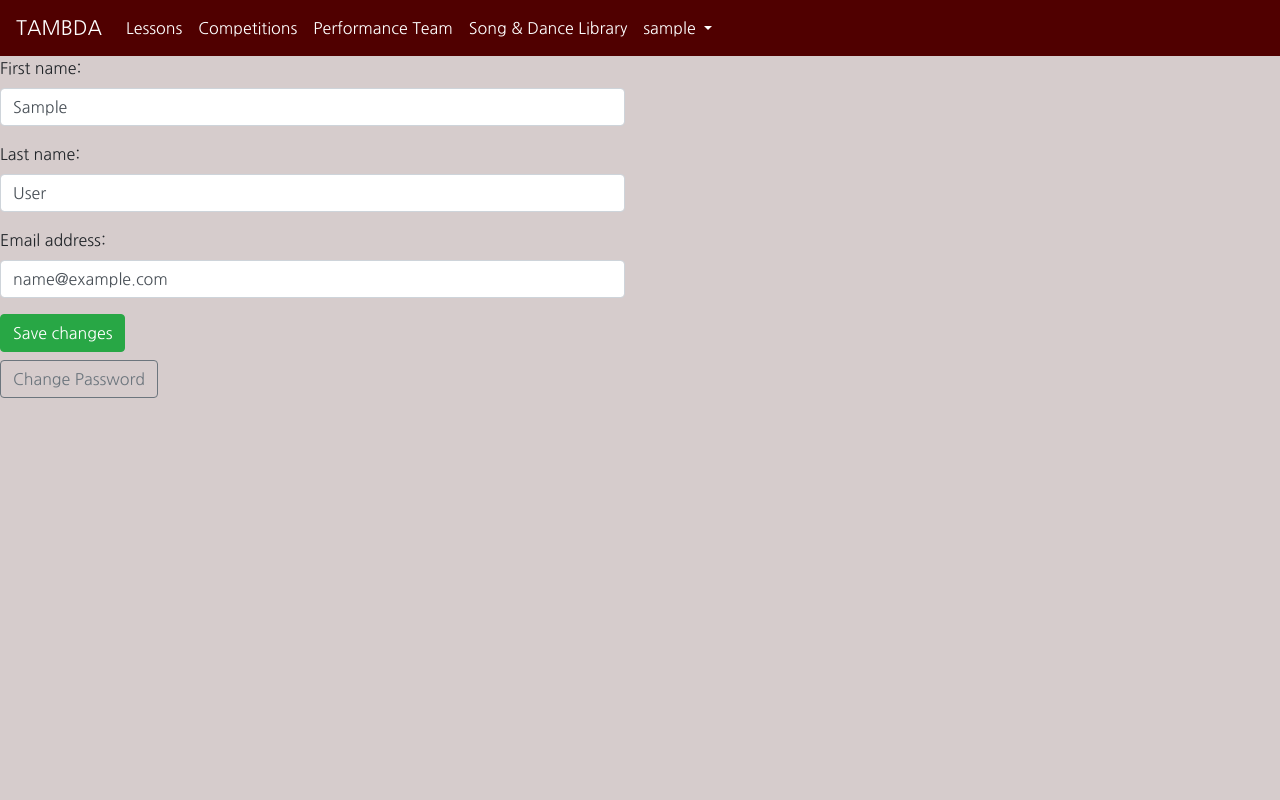
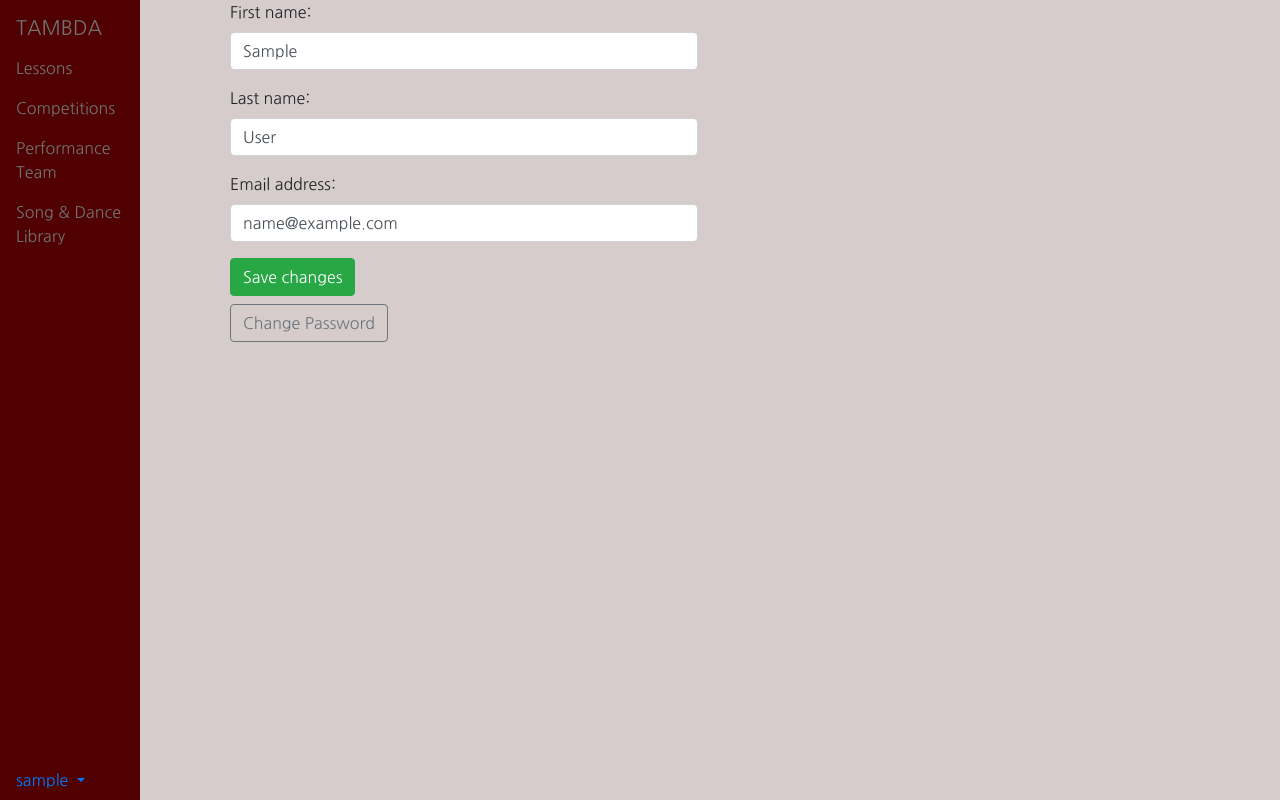
Before and after one commit to K20shores/TAMBDA, a Django app: page /setting/account/ in a window 1280 px wide. Run offline with Django 3.2, Linux system fonts and the light colour scheme; the visitor is signed in with stand-in values (Sample User, id 1); some libraries are stand-ins or nearby versions.

Commit message:
placing the navigation bar on the left

```diff
--- a/tambda/static/css/app.css
+++ b/tambda/static/css/app.css
@@ -9,7 +9,7 @@ body{
 }
 
 .navbar a.navbar-brand {
-    color: white;
+    color: #707373;
 }
 
 .navbar a.navbar-brand:hover {
@@ -34,26 +34,48 @@ body{
     border-color: #003C71;
 }
 
-.navbar #navbarNavDropdown ul li a{
-    color: white;
+.navbar .nav li a.nav-link {
+    color: #707373;
 }
 
-.navbar #navbarNavDropdown ul:hover li:hover a:hover{
+.navbar ul:hover li:hover a:hover{
     color: #5B6236;
 }
 
 #section-home .nav-home,
-#section-lessons #navbarNavDropdown .nav-lessons,
-#section-competitions #navbarNavDropdown .nav-competitions,
-#section-song-and-dance #navbarNavDropdown .nav-song-and-dance,
-#section-performance-team #navbarNavDropdown .nav-performance-team {
+#section-lessons .nav-lessons,
+#section-competitions .nav-competitions,
+#section-song-and-dance .nav-song-and-dance,
+#section-performance-team .nav-performance-team {
     color: #FCE300;
 }
 
 #section-home a.nav-home:hover,
-#section-lessons #navbarNavDropdown a.nav-lessons:hover,
-#section-competitions #navbarNavDropdown a.nav-competitions:hover,
-#section-song-and-dance #navbarNavDropdown a.nav-song-and-dance:hover,
-#section-performance-team #navbarNavDropdown a.nav-performance-team:hover {
+#section-lessons a.nav-lessons:hover,
+#section-competitions a.nav-competitions:hover,
+#section-song-and-dance a.nav-song-and-dance:hover,
+#section-performance-team a.nav-performance-team:hover {
     color: #5B6236;
 }
+
+.navbar-fixed-left {
+  width: 140px;
+  position: fixed;
+  border-radius: 0;
+  height: 100%;
+}
+
+.navbar-fixed-left .navbar-nav > li {
+  float: none;  /* Cancel default li float: left */
+  width: 139px;
+}
+
+.navbar-fixed-left + .container {
+  padding-left: 160px;
+}
+
+/* On using dropdown menu (To right shift popuped) */
+.navbar-fixed-left .navbar-nav > li > .dropdown-menu {
+  margin-top: -50px;
+  margin-left: 140px;
+}
--- a/tambda/templates/base.html
+++ b/tambda/templates/base.html
@@ -11,49 +11,37 @@
   </head>
   <body id="{% block section %}section-generic{% endblock %}">
     {% block body %}
-        <nav class="navbar navbar-expand-lg navbar-dark">
-            <a class="navbar-brand nav-home" href="{% url 'home' %}">TAMBDA</a>
-            <button class="navbar-toggler" type="button" data-toggle="collapse" data-target="#navbarNavDropdown" aria-controls="navbarNavDropdown" aria-expanded="false" aria-label="Toggle navigation">
-                <span class="navbar-toggler-icon"></span>
-            </button>
-            <div class="collapse navbar-collapse" id="navbarNavDropdown">
-                <ul class="navbar-nav mr-auto">
-                <li class="nav-item active">
-                    <a class="nav-link nav-lessons" href="{% url 'lessons' %}">Lessons</a>
-                </li>
-                <li class="nav-item">
-                    <a class="nav-link nav-competitions" href="{% url 'competitions' %}">Competitions</a>
-                </li>
-                <li class="nav-item">
-                    <a class="nav-link nav-performance-team" href="{% url 'performance_team' %}">Performance Team</a>
-                </li>
-                <li class="nav-item">
-                    <a class="nav-link nav-song-and-dance" href="{% url 'song_and_dance' %}">Song &amp; Dance Library</a>
-                </li>
+    <div class="navbar navbar-dark navbar-fixed-left">
+        <ul class="nav navbar-nav mb-auto">
+        <li> <a class="navbar-brand nav-home" href="{% url 'home' %}">TAMBDA</a> </li>
+        <li> <a class="nav-link nav-lessons" href="{% url 'lessons' %}">Lessons</a> </li>
+        <li> <a class="nav-link nav-competitions" href="{% url 'competitions' %}">Competitions</a> </li>
+        <li> <a class="nav-link nav-performance-team" href="{% url 'performance_team' %}">Performance Team</a> </li>
+        <li> <a class="nav-link nav-song-and-dance" href="{% url 'song_and_dance' %}">Song &amp; Dance Library</a> </li>
+        </ul>
+        <ul class="nav navbar-nav mt-auto">
         {% if user.is_authenticated %}
-                <li class="nav-item dropdown">
-                    <a class="nav-link dropdown-toggle" href="#" id="navbarDropdownMenuLink" data-toggle="dropdown" aria-haspopup="true" aria-expanded="false">
-                    {{ user.username }}
+        <li class="dropdown">
+            <a href="#" class="dropdown-toggle" data-toggle="dropdown">
+            {{ user.username }} <span class="caret"></span>
             </a>
-                    <div class="dropdown-menu" aria-labelledby="navbarDropdownMenuLink">
+            <ul class="dropdown-menu" role="menu">
                 <a class="dropdown-item" href="{% url 'my_account' %}">My account</a>
                 <a class="dropdown-item" href="{% url 'password_change' %}">Change password</a>
                 <div class="dropdown-divider"></div>
                 <a class="dropdown-item" href="{% url 'logout' %}">Log out</a>
-                    </div>
+            </ul>
             </li>
+        {% else %}
+            <li> <a href="{% url 'login' %}" class="nav-link">Log in</a> </li>
+            <li> <a href="{% url 'signup' %}" class="nav-link">Sign up</a> </li>
         {% endif %}
         </ul>
-                {% if not user.is_authenticated %}
-                <form class="form-inline">
-                    <a href="{% url 'login' %}" class="btn btn-secondary">Log in</a>
-                    <a href="{% url 'signup' %}" class="btn btn-primary ml-2">Sign up</a>
-                </form>
-                {% endif %}
     </div>
-        </nav>
+    <div class="container">
     {% block content %}
     {% endblock %}
+    </div>
     {% endblock body %}
     <script src="{% static 'js/jquery-3.3.1.min.js' %}"></script>
     <script src="{% static 'js/popper.min.js' %}"></script>
```
Lines whose indentation alone changed are shown as unchanged.
